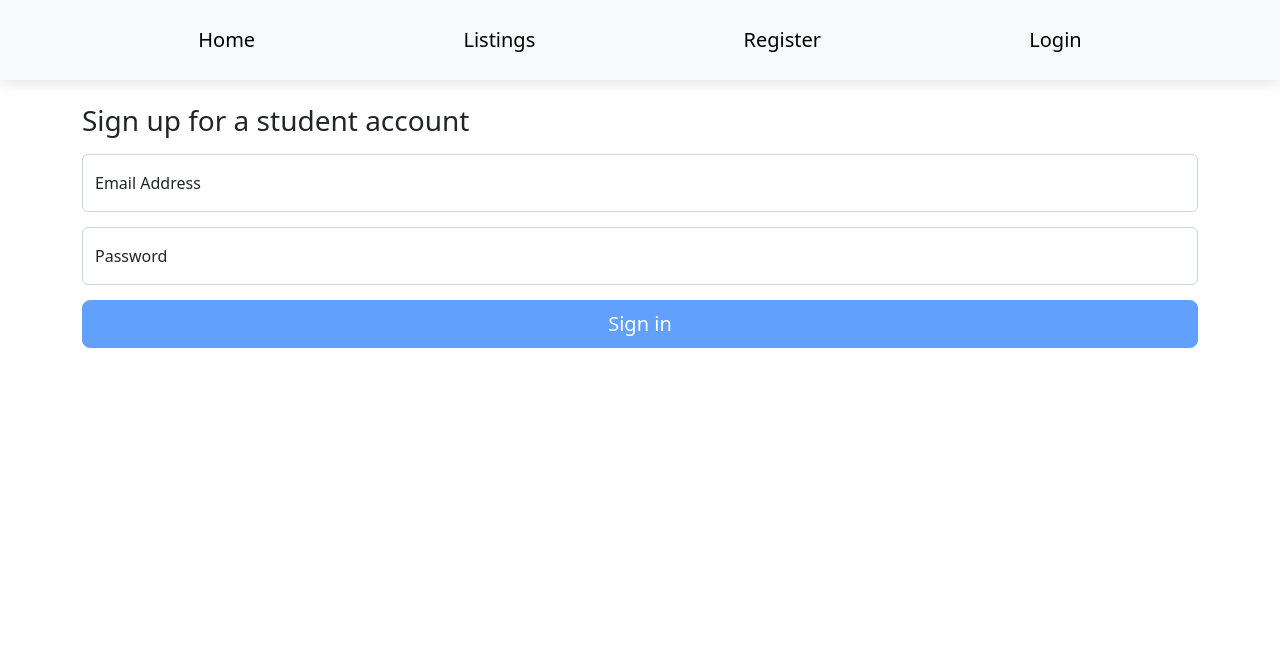
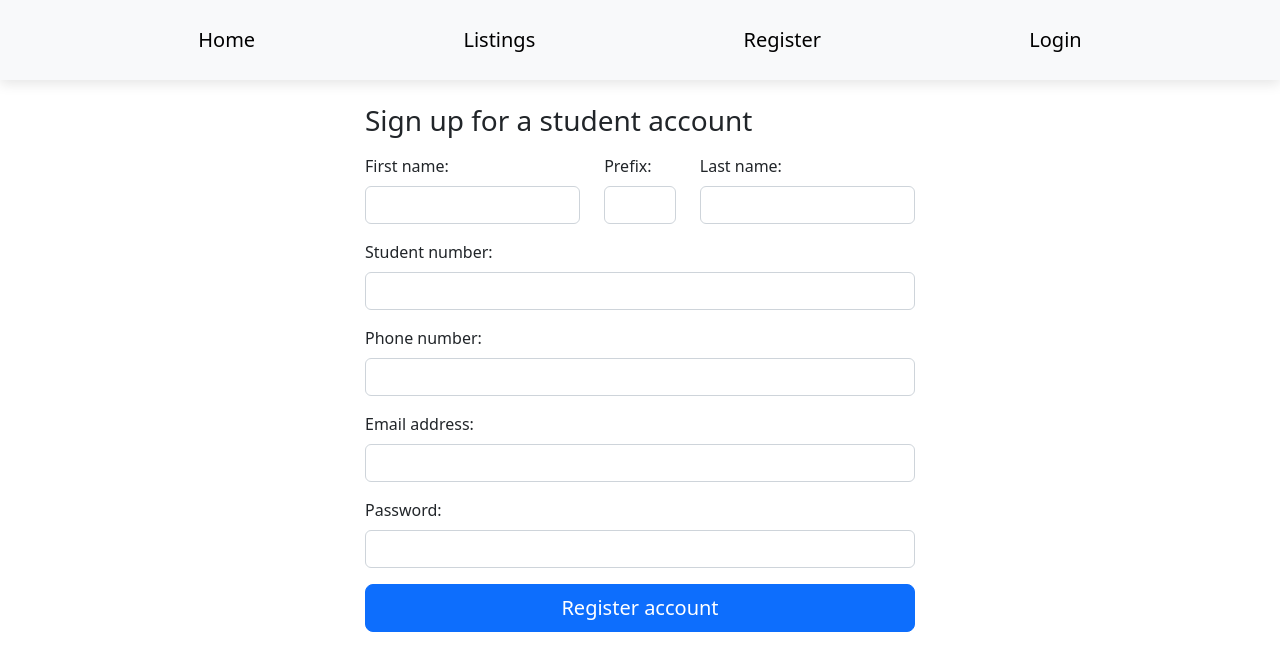
Before and after one commit to lex-kort/s3-roomies-frontend, a React (Create React App) app in the folder sh-frontend/: page /register in a window 1280 px wide. Shown: the top 670 px of the page. Built offline with nearby package versions, Linux system fonts and the light colour scheme.

Commit message:
- Tweak styling of login page and filter menu - Begin implementing registration page

```diff
--- a/sh-frontend/src/components/FilterMenu.js
+++ b/sh-frontend/src/components/FilterMenu.js
@@ -62,12 +62,12 @@ function FilterMenu( {applyFilter} ){
             <form className="form-filters " onSubmit={e => { e.preventDefault(); }}>
                 <div className="form-group mb-3">
                     <label className="form-label" htmlFor="rangeSurfaceArea">Minimal surface area (in m&sup3;):</label>
-                    <input className="form-control" value={surfaceArea} id="inputSurfaceArea" onChange={changeSurfaceArea} />
+                    <input className="form-control" value={surfaceArea} type="number" id="inputSurfaceArea" onChange={changeSurfaceArea} />
                     <input className="form-range" type="range" min="0" max={minSurfaceAreaRange} step="1" value={surfaceArea} id="rangeSurfaceArea" onChange={changeSurfaceArea} />
                 </div>
                 <div className="form-group mb-3">
                     <label className="form-label" htmlFor="rangeRent">Maximum rent (in euro):</label>
-                    <input className="form-control" value={maxRent} id="inputRent" onChange={changeMaxRent} />
+                    <input className="form-control" value={maxRent} type="number" id="inputRent" onChange={changeMaxRent} />
                     <input className="form-range" type="range" min="0" max={maxRentRange} step="10" value={maxRent} id="rangeRent" onChange={changeMaxRent} />
                 </div>
                 <div className="form-group mb-3">
--- a/sh-frontend/src/pages/Login.js
+++ b/sh-frontend/src/pages/Login.js
@@ -57,24 +57,22 @@ function Login(){
             <form className="form-signin">
                 <h1 className="h3 mb-3 fw-normal">Please sign in</h1>
                 <div className="form-floating">
-                    <input id="floatingInput"
-                            className="form-control"
+                    <input className="form-control"
                             type="email"
                             placeholder="name@example.com"
                             name="email"
                             onChange={handleInput}
                             value={signinInfo.email} />
-                    <label id="floatingInput">Email Address</label>
+                    <label>Email Address</label>
                 </div>
                 <div className="form-floating">
-                    <input id="floatingPassword"
-                            className="form-control"
+                    <input className="form-control"
                             type="password"
                             placeholder="password"
                             name="password"
                             onChange={handleInput}
                             value={signinInfo.password} />
-                    <label id="floatingPassword">Password</label>
+                    <label>Password</label>
                 </div>
                 <button disabled={!(signinInfo.email !== "" && signinInfo.password !== "")} className="w-100 btn btn-lg btn-primary mb-3" type="submit" onClick={handleSubmit}>Sign in</button>
                 <AlertMessage message={message} type={alertType} />
--- /dev/null
+++ b/sh-frontend/src/pages/Register.css
@@ -0,0 +1,10 @@
+.form-register{
+    width: 100%;
+    max-width: 550px;
+    margin: 0 auto;
+    margin-top: 20px;
+}
+
+.form-floating{
+    margin: 15px 0;
+}
--- a/sh-frontend/src/pages/Register.js
+++ b/sh-frontend/src/pages/Register.js
@@ -1,6 +1,6 @@
 import React, { useState } from "react";
 import { Navigate, useNavigate } from "react-router-dom";
-import './Login.css';
+import './Register.css';
 
 // Services
 import RegisterService from "../services/RegisterService";
@@ -24,7 +24,8 @@ function Register() {
         surname : "",
         email : "",
         password : "",
-        phoneNumber : ""
+        phoneNumber : "",
+        studentNumber : ""
     })
 
     const handleInput = e => {
@@ -63,27 +64,58 @@ function Register() {
         <div className="container">
             <form className="form-register">
                 <h1 className="h3 mb-3 fw-normal">Sign up for a student account</h1>
-                <div className="form-floating">
-                    <input id="floatingInput"
-                            className="form-control"
-                            type="email"
-                            placeholder="name@example.com"
+                <div className="row">
+                    <div className="form-group col-5 mb-3">
+                        <label className="form-label">First name:</label>
+                        <input className="form-control" type="text"
+                            name="name"
+                            onChange={handleInput}
+                            value={registerInfo.name}></input>
+                    </div>
+                    <div className="form-group col-2 mb-3">
+                        <label className="form-label">Prefix:</label>
+                        <input className="form-control" type="text"
+                            name="prefix"
+                            onChange={handleInput}
+                            value={registerInfo.prefix}></input>
+                    </div>
+                    <div className="form-group col-5 mb-3">
+                        <label className="form-label">Last name:</label>
+                        <input className="form-control" type="text"
+                            name="surname"
+                            onChange={handleInput}
+                            value={registerInfo.surname}></input>
+                    </div>
+                </div>
+                <div className="form-group mb-3">
+                    <label className="form-label">Student number:</label>
+                    <input className="form-control" type="text"
+                            name="studentNumber"
+                            onChange={handleInput}
+                            value={registerInfo.studentNumber} />
+                </div>
+                <div className="form-group mb-3">
+                    <label className="form-label">Phone number:</label>
+                    <input className="form-control" type="text"
+                            name="phoneNumber"
+                            onChange={handleInput}
+                            value={registerInfo.phoneNumber} />
+                </div>
+                <div className="form-group mb-3">
+                    <label className="form-label">Email address:</label>
+                    <input className="form-control" type="email"
                             name="email"
                             onChange={handleInput}
                             value={registerInfo.email} />
-                    <label id="floatingInput">Email Address</label>
                 </div>
-                <div className="form-floating">
-                    <input id="floatingPassword"
-                            className="form-control"
-                            type="password"
-                            placeholder="password"
+                <div className="form-group mb-3">
+                    <label className="form-label">Password:</label>
+                    <input className="form-control" type="password"
                             name="password"
                             onChange={handleInput}
                             value={registerInfo.password} />
-                    <label id="floatingPassword">Password</label>
                 </div>
-                <button disabled={!(registerInfo.email !== "" && registerInfo.password !== "")} className="w-100 btn btn-lg btn-primary" type="submit" onClick={handleSubmit}>Sign in</button>
+                <button className="w-100 btn btn-lg btn-primary" type="submit" onClick={handleSubmit}>Register account</button>
                 <AlertMessage message={message} type={alertType} />
             </form>
         </div>
```
